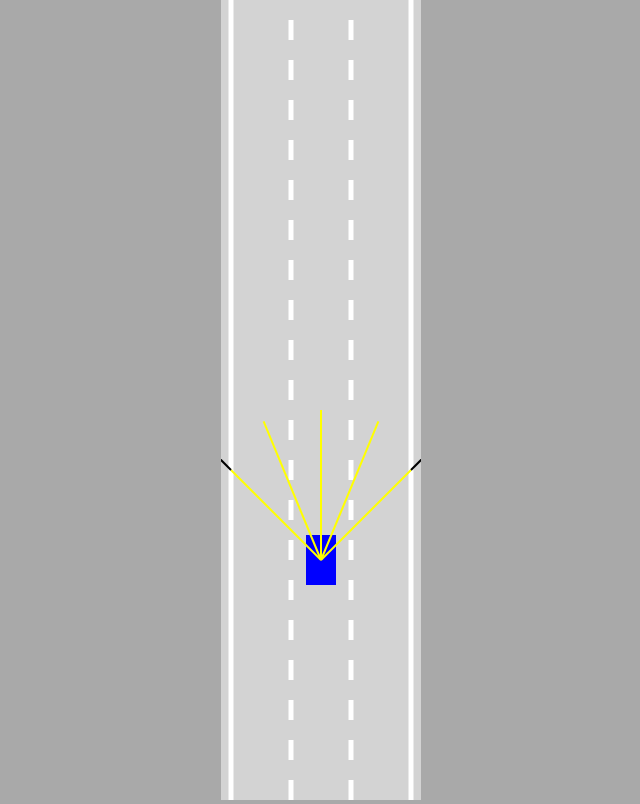
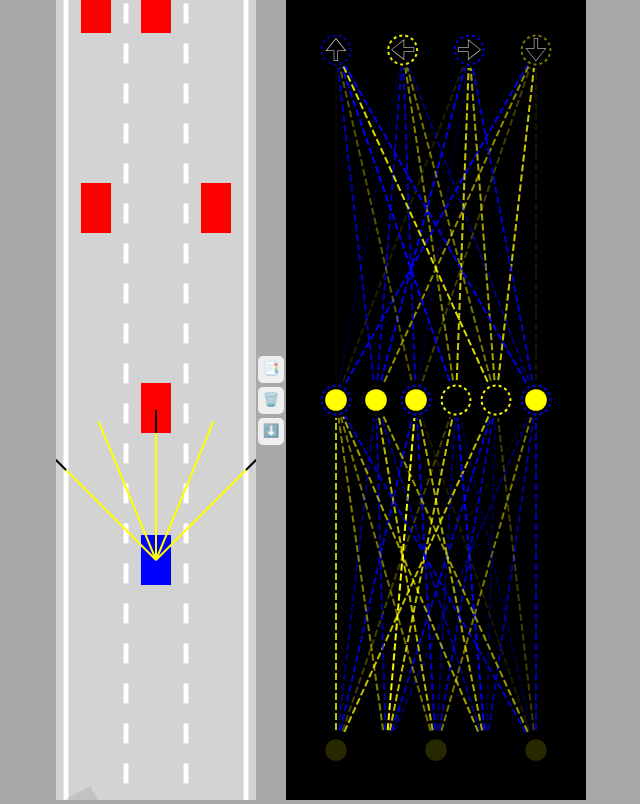
Before and after one commit to sagarnikat/self-driving-car, a plain HTML site: page index.html in a window 1280 px wide. Shown: the whole page, without its empty margins (319-959 px from the left). Drawn offline with Linux system fonts and the light colour scheme.

Commit message:
complete network

```diff
--- a/car.js
+++ b/car.js
@@ -118,7 +118,7 @@ class Car{
         this.y -=Math.cos(this.angle)*this.speed;
     }
 
-    draw(ctx,color){
+    draw(ctx,color,drawsensors = false){
         if(this.damaged){
             ctx.fillStyle="gray";
         }else{
@@ -132,7 +132,7 @@ class Car{
         }
         ctx.fill();
 
-        if(this.sensor)
+        if(this.sensor && drawsensors)
             this.sensor.draw(ctx);
     }
 };
--- a/index.html
+++ b/index.html
@@ -7,9 +7,16 @@
     <link rel="stylesheet" href="style.css">
 </head>
 <body>
-    <canvas id="myCanvas"></canvas>
+    <canvas id="carCanvas"></canvas>
+    <div id="vecrricalbutons">
+        <button onclick="save()">📑</button>
+        <button onclick="discard()">🗑️</button>
+        <button onclick="downloadBrain(bestcar.brain)">⬇️</button>
+    </div>
+    <canvas id="networkCanvas"></canvas>
 
 
+    <script src="visualizer.js"></script>
     <script src="network.js"></script>
     <script src="sensor.js"></script>
     <script src="utils.js"></script>
--- a/main.js
+++ b/main.js
@@ -1,32 +1,89 @@
-const canvas = document.getElementById("myCanvas");
-canvas.width= 200;
+const carCanvas = document.getElementById("carCanvas");
+carCanvas.width= 200;
 
-const ctx = canvas.getContext("2d");
-const road = new Road(canvas.width/2,canvas.width*0.9);
-const car = new Car(road.getLaneCenter(1),100,30,50,"AI",5);
+const networkCanvas = document.getElementById("networkCanvas");
+networkCanvas.width= 300;
+
+const carCtx = carCanvas.getContext("2d");
+const networkCtx = networkCanvas.getContext("2d");
+
+const road = new Road(carCanvas.width/2,carCanvas.width*0.9);
+
+const n = 100;
+const cars = generateCars(n);
+let bestcar = cars[0];
+if(localStorage.getItem("bestBrain")){
+    for(let i =0;i<cars.length;i++){
+        cars[i].brain=JSON.parse(
+            localStorage.getItem("bestBrain"));
+        if(i!=0){
+            NeuralNetwork.mutate(cars[i].brain,0.1);
+        }
+    }
+}
+
 const traffic=[
-    new Car(road.getLaneCenter(1),-100,30,50,"DUMMY")
+    new Car(road.getLaneCenter(1),-100,30,50,"DUMMY",2),
+    new Car(road.getLaneCenter(0),-300,30,50,"DUMMY",2),
+    new Car(road.getLaneCenter(2),-300,30,50,"DUMMY",2),
+    new Car(road.getLaneCenter(0),-500,30,50,"DUMMY",2),
+    new Car(road.getLaneCenter(1),-500,30,50,"DUMMY",2),
+    new Car(road.getLaneCenter(1),-700,30,50,"DUMMY",2),
+    new Car(road.getLaneCenter(2),-700,30,50,"DUMMY",2),
 ]
 animate();
 
-function animate(){
+function save(){
+    localStorage.setItem("bestBrain",
+        JSON.stringify(bestcar.brain));
+}
+
+function discard(){
+    localStorage.removeItem("bestBrain");
+}
+
+function generateCars(N){
+    const cars= [];
+    for(let i = 0 ;i<N;i++){
+        cars.push(new Car(road.getLaneCenter(1),100,30,50,"AI",5));
+    }
+    return cars;
+}
+
+function animate(time){
     for(let i =0;i<traffic.length;i++){
         traffic[i].update(road.borders,[]);
     }
-    car.update(road.borders,traffic);
-    canvas.height= window.innerHeight;
+    for(let i =0;i<cars.length;i++){
+        cars[i].update(road.borders,traffic);
+    }
 
-    ctx.save();
-    ctx.translate(0,-car.y+canvas.height*0.7);
+    bestcar=cars.find(
+        c=>c.y==Math.min(...cars.map(c=>c.y))
+    );
 
-    road.draw(ctx);
+    carCanvas.height= window.innerHeight;
+    networkCanvas.height= window.innerHeight;
+
+    carCtx.save();
+    carCtx.translate(0,-bestcar.y+carCanvas.height*0.7);
+
+    road.draw(carCtx);
 
     for(let i =0;i<traffic.length;i++){
-        traffic[i].draw(ctx,"red");
+        traffic[i].draw(carCtx,"red");
     }
 
-    car.draw(ctx,"blue");
+    carCtx.globalAlpha=0.2;
+    for(let i =0;i<cars.length;i++){
+        cars[i].draw(carCtx,"blue");
+    }
+    carCtx.globalAlpha=1;
+    bestcar.draw(carCtx,"blue",true);
 
-    ctx.restore();
+    carCtx.restore();
+
+    networkCtx.lineDashOffset=-time/50;
+    Visualizer.drawNetwork(networkCtx,bestcar.brain);
     requestAnimationFrame(animate);
 }
--- a/network.js
+++ b/network.js
@@ -1,7 +1,7 @@
 class NeuralNetwork{
     constructor(neuronCounts){
         this.levels=[];
-        for(let i =0;i<neuronCounts.length;i++){
+        for(let i =0;i<neuronCounts.length-1;i++){
             this.levels.push(new Level(
                 neuronCounts[i],neuronCounts[i+1]
             ));
@@ -17,6 +17,27 @@ class NeuralNetwork{
         }
 
         return outputs;
+    }
+
+    static mutate(network,amount =1){
+        network.levels.forEach(level => {
+            for(let i = 0;i<level.biases.length;i++){
+                level.biases[i]=lerp(
+                    level.biases[i],
+                    Math.random()*2-1,
+                    amount
+                )
+            }
+            for(let i=0;i<level.weights.length;i++){
+                for(let j =0;j<level.weights[i].length;j++){
+                    level.weights[i][j]=lerp(
+                        level.weights[i][j],
+                        Math.random()*2-1,
+                        amount
+                    )
+                }
+            }
+        });
     }
 }
 
--- a/style.css
+++ b/style.css
@@ -2,9 +2,30 @@ body{
     margin: 0;
     background: darkgray;
     overflow: hidden;
-    text-align: center;
+    display: flex;
+    justify-content: center;
+    align-items: center;
 }
 
-#myCanvas{
+#vecrricalbutons{
+    display: flex;
+    flex-direction: column;
+}
+
+button{
+    border: none;
+    border-radius: 5px;
+    padding: 5px 5px 7px 5px;
+    margin: 2px;
+    cursor: pointer;
+}
+button:hover{
+    background: blue;
+}
+
+#carCanvas{
     background-color: lightgray;
 }
+#networkCanvas{
+    background-color: black;
+}
--- a/utils.js
+++ b/utils.js
@@ -23,6 +23,50 @@ function getIntersection(A, B, C, D) {
     return null;
 }
 
+function getRGBA(value){
+    const alpha = Math.abs(value);
+    const R = value < 0 ? 0 : 255;
+    const G = R;
+    const B = value > 0 ? 0 : 255;
+    return "rgba("+R+","+G+","+B+","+alpha+")";
+}
+
+function downloadBrain(network, filename = "network.txt"){
+    const lines = [];
+    lines.push("NEURAL NETWORK");
+    lines.push("==============");
+    lines.push("");
+
+    network.levels.forEach((level, li) => {
+        lines.push("LEVEL " + li);
+        lines.push("  Inputs:  " + level.inputs.length);
+        lines.push("  Outputs: " + level.outputs.length);
+        lines.push("");
+        lines.push("  Biases:");
+        level.biases.forEach((b) => lines.push("    " + b.toFixed(4)));
+        lines.push("");
+        lines.push("  Weights (row=input, col=output):");
+        for(let i = 0; i < level.weights.length; i++){
+            const row = level.weights[i]
+                .map((w) => w.toFixed(4))
+                .join("  ");
+            lines.push("    [" + row + "]");
+        }
+        lines.push("");
+    });
+
+    const text = lines.join("\n");
+    const blob = new Blob([text], { type: "text/plain" });
+    const url = URL.createObjectURL(blob);
+    const a = document.createElement("a");
+    a.href = url;
+    a.download = filename;
+    document.body.appendChild(a);
+    a.click();
+    document.body.removeChild(a);
+    URL.revokeObjectURL(url);
+}
+
 function polysIntersect(poly1,poly2){
     for(let i =0;i<poly1.length;i++){
         for(let j =0;j<poly2.length;j++){
--- /dev/null
+++ b/visualizer.js
@@ -0,0 +1,110 @@
+class Visualizer{
+    static drawNetwork(ctx,network){
+        const margin=50;
+        const left=margin;
+        const top=margin;
+        const width=ctx.canvas.width-margin*2;
+        const height=ctx.canvas.height-margin*2;
+
+        const levelHeight=height/network.levels.length;
+
+        for(let i=network.levels.length-1;i>=0;i--){
+            const levelTop=top+
+                lerp(
+                    height-levelHeight,
+                    0,
+                    network.levels.length==1
+                        ?0.5
+                        :i/(network.levels.length-1)
+                );
+
+            ctx.setLineDash([7,3]);
+            Visualizer.drawLevel(ctx,network.levels[i],
+                left,levelTop,
+                width,levelHeight,
+                i==network.levels.length-1
+                    ?['🠉','🠈','🠊','🠋']
+                    :[]
+            );
+        }
+    }
+
+    static drawLevel(ctx,level,left,top,width,height,outputLabels){
+        const right=left+width;
+        const bottom=top+height;
+
+        const {inputs,outputs,weights,biases}=level;
+
+        for(let i=0;i<inputs.length;i++){
+            for(let j=0;j<outputs.length;j++){
+                ctx.beginPath();
+                ctx.moveTo(
+                    Visualizer.#getNodeX(inputs,i,left,right),
+                    bottom
+                );
+                ctx.lineTo(
+                    Visualizer.#getNodeX(outputs,j,left,right),
+                    top
+                );
+                ctx.lineWidth=2;
+                ctx.strokeStyle=getRGBA(weights[i][j]);
+                ctx.stroke();
+            }
+        }
+
+        const nodeRadius=18;
+        for(let i=0;i<inputs.length;i++){
+            const x=Visualizer.#getNodeX(inputs,i,left,right);
+            ctx.beginPath();
+            ctx.arc(x,bottom,nodeRadius,0,Math.PI*2);
+            ctx.fillStyle="black";
+            ctx.fill();
+            ctx.beginPath();
+            ctx.arc(x,bottom,nodeRadius*0.6,0,Math.PI*2);
+            ctx.fillStyle=getRGBA(inputs[i]);
+            ctx.fill();
+        }
+
+        for(let i=0;i<outputs.length;i++){
+            const x=Visualizer.#getNodeX(outputs,i,left,right);
+            ctx.beginPath();
+            ctx.arc(x,top,nodeRadius,0,Math.PI*2);
+            ctx.fillStyle="black";
+            ctx.fill();
+            ctx.beginPath();
+            ctx.arc(x,top,nodeRadius*0.6,0,Math.PI*2);
+            ctx.fillStyle=getRGBA(outputs[i]);
+            ctx.fill();
+
+            ctx.beginPath();
+            ctx.lineWidth=2;
+            ctx.arc(x,top,nodeRadius*0.8,0,Math.PI*2);
+            ctx.strokeStyle=getRGBA(biases[i]);
+            ctx.setLineDash([3,3]);
+            ctx.stroke();
+            ctx.setLineDash([]);
+
+            if(outputLabels[i]){
+                ctx.beginPath();
+                ctx.textAlign="center";
+                ctx.textBaseline="middle";
+                ctx.fillStyle="black";
+                ctx.strokeStyle="white";
+                ctx.font=(nodeRadius*1.5)+"px Arial";
+                ctx.fillText(outputLabels[i],x,top+nodeRadius*0.1);
+                ctx.lineWidth=0.5;
+                ctx.strokeText(outputLabels[i],x,top+nodeRadius*0.1);
+            }
+        }
+    }
+
+    static #getNodeX(nodes,index,left,right){
+        return lerp(
+            left,
+            right,
+            nodes.length==1
+                ?0.5
+                :index/(nodes.length-1)
+        );
+    }
+}
```
Also changed, not shown: network.txt (added).
